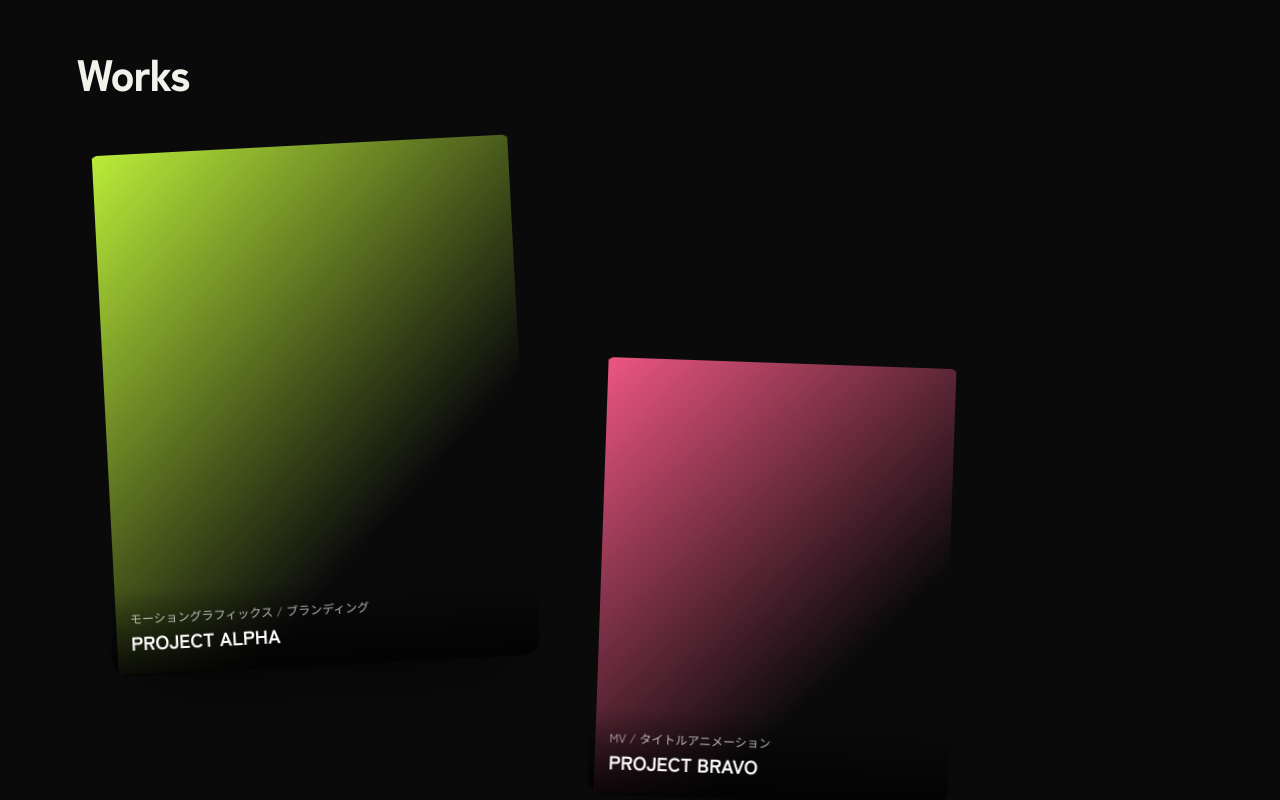
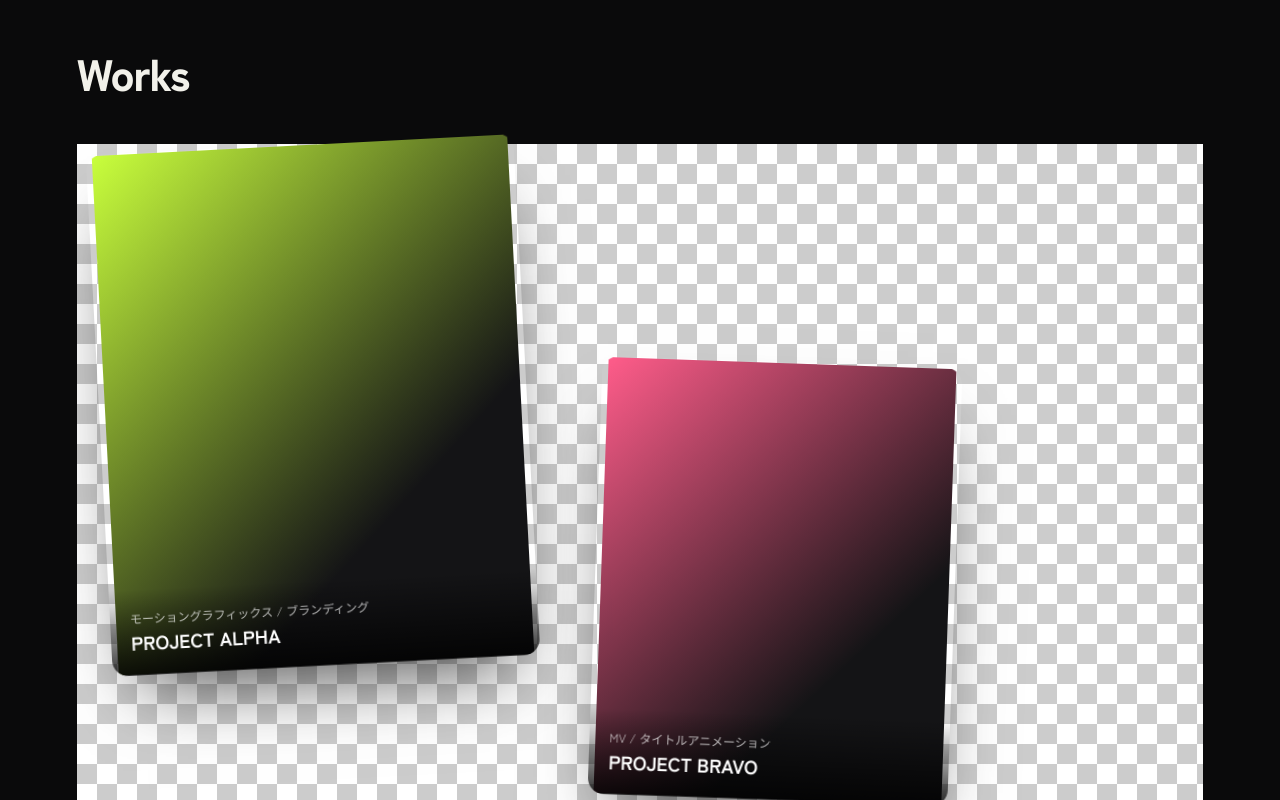
Before and after one commit to 51gram/origin-portfolio, a React (Vite) app: page / in a window 1280 px wide. Shown: the part 900-1700 px from the top of the page. Built offline with nearby package versions, Linux system fonts and the light colour scheme.

Commit message:
Add checkerboard background behind work layers
Makes the per-card parallax movement easier to read by giving the
scroll track a visible reference pattern, and makes card thumbnails
fully opaque so they read as solid layers against it.

```diff
--- a/src/index.css
+++ b/src/index.css
@@ -182,6 +182,14 @@ button {
 .work-layers {
   position: relative;
   min-height: 340vh;
+  background-image:
+    linear-gradient(45deg, #ccc 25%, transparent 25%),
+    linear-gradient(-45deg, #ccc 25%, transparent 25%),
+    linear-gradient(45deg, transparent 75%, #ccc 75%),
+    linear-gradient(-45deg, transparent 75%, #ccc 75%);
+  background-size: 40px 40px;
+  background-position: 0 0, 0 20px, 20px -20px, -20px 0px;
+  background-color: #fff;
 }
 
 .work-card {
@@ -201,8 +209,7 @@ button {
   display: block;
   width: 100%;
   aspect-ratio: 4 / 5;
-  background: linear-gradient(135deg, var(--accent), transparent 70%);
-  opacity: 0.92;
+  background: linear-gradient(135deg, var(--accent), var(--bg-alt) 70%);
 }
 
 .work-card-caption {
```
